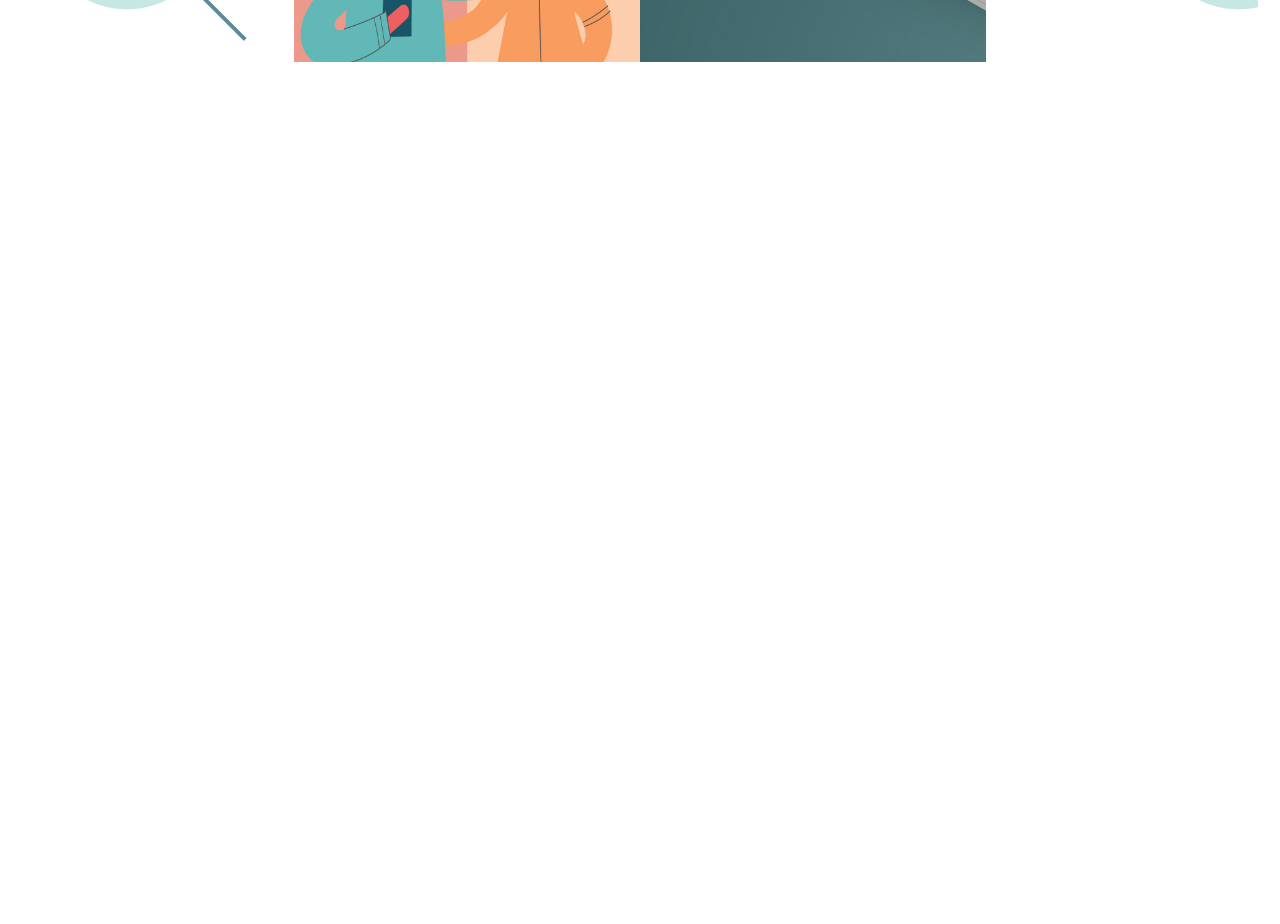
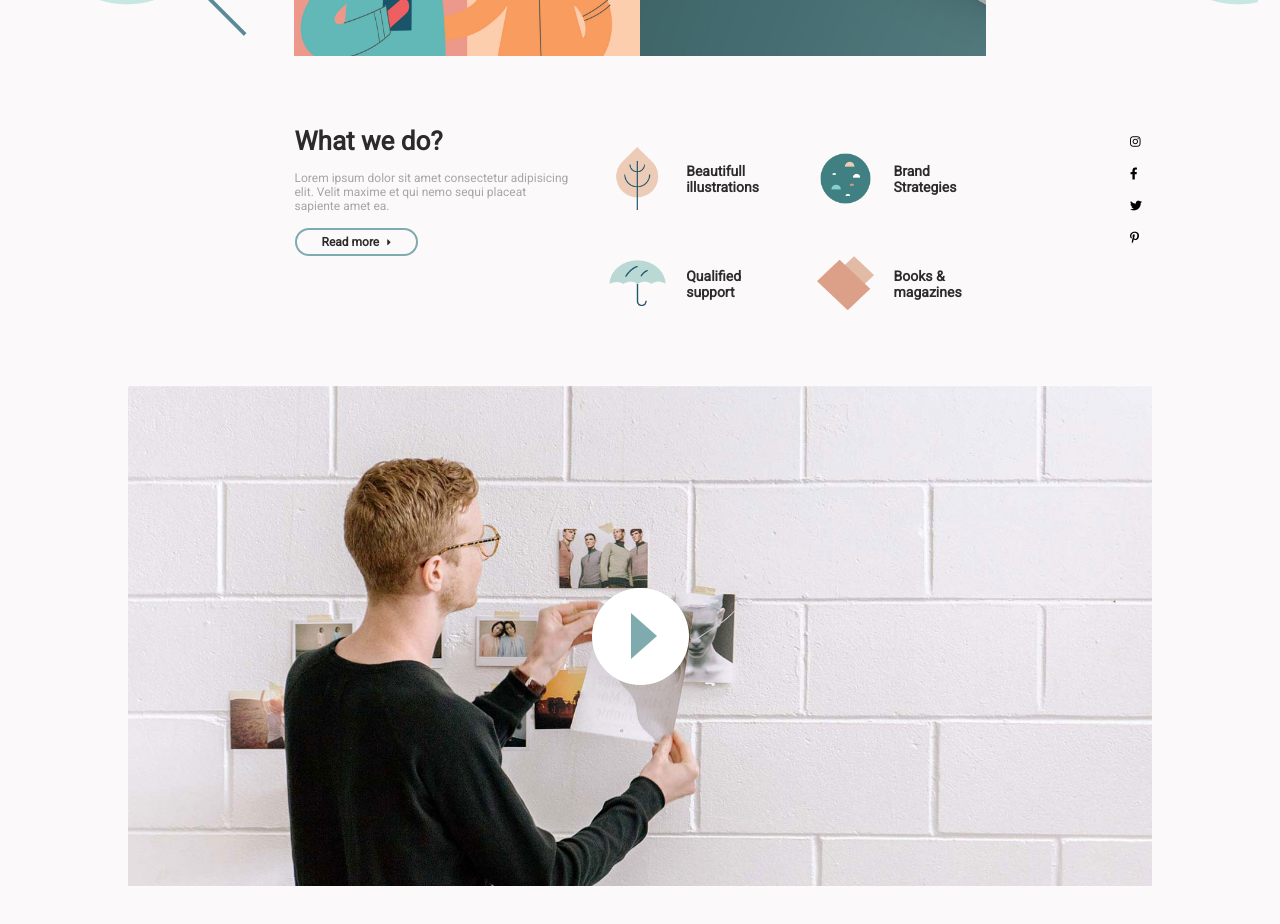
Before and after one commit to andreagorno/proj-html-vuejs, a Vue app: page / in a window 1280 px wide. Shown: the part 1360-2284 px from the top of the page. Before the commit the page ends 1426 px from the top, so only its background shows below. Built offline with nearby package versions, Linux system fonts and the light colour scheme.

Commit message:
added whatwedo section and fontawesome

```diff
--- a/package.json
+++ b/package.json
@@ -8,6 +8,7 @@
     "lint": "vue-cli-service lint"
   },
   "dependencies": {
+    "@fortawesome/fontawesome-free": "^5.15.3",
     "core-js": "^3.6.5",
     "vue": "^2.6.11"
   },
--- a/src/components/Main.vue
+++ b/src/components/Main.vue
@@ -1,18 +1,22 @@
 <template>
     <main>
         <PageIntro />
+
+        <WhatWeDo />
     </main>
 </template>
 
 <script>
 import PageIntro from "./PageIntro.vue";
+import WhatWeDo from "./WhatWeDo.vue";
 
 export default {
     name: "Main",
 
     components: {
         PageIntro,
-    }
+        WhatWeDo
+    },
 }
 </script>
 
--- a/src/components/PageIntro.vue
+++ b/src/components/PageIntro.vue
@@ -17,21 +17,57 @@
             <div class="jumbotron">
                <div class="cube">
                     <img src="../assets/img/port-img-07.jpg" alt="">
+                    <div class="label">
+                        <div>
+                            <h4>Free design</h4>
+                            <h5>Book illustrations</h5>
+                       </div>
+                    </div>
                 </div>
                <div class="cube">
                    <img src="../assets/img/port-img-08.jpg" alt="">
+                   <div class="label">
+                       <div>
+                            <h4>Free design</h4>
+                            <h5>Book illustrations</h5>
+                       </div>
+                    </div>
                 </div>
                <div class="cube">
                     <img src="../assets/img/port-img-09.jpg" alt="">
+                    <div class="label">
+                        <div>
+                            <h4>Free design</h4>
+                            <h5>Book illustrations</h5>
+                       </div>
+                    </div>
                 </div>
                 <div class="cube">
                     <img src="../assets/img/port-img-10.jpg" alt="">
+                    <div class="label">
+                        <div>
+                            <h4>Free design</h4>
+                            <h5>Book illustrations</h5>
+                       </div>
+                    </div>
                 </div>
                <div class="cube">
                     <img src="../assets/img/port-img-11.jpg" alt="">
+                    <div class="label">
+                        <div>
+                            <h4>Free design</h4>
+                            <h5>Book illustrations</h5>
+                       </div>
+                    </div>
                 </div>
                <div class="cube">
                     <img src="../assets/img/port-img-12.jpg" alt="">
+                    <div class="label">
+                        <div>
+                            <h4>Free design</h4>
+                            <h5>Book illustrations</h5>
+                       </div>
+                    </div>
                 </div>
             </div>
 
@@ -69,14 +105,14 @@ export default {
         }
 
         h2 {
-            font-size: 42px;
+            font-size: 40px;
             margin: 40px 40px 40px 20px;
             color: $mainTextColor3;
         }
 
         p {
             font-size: 14px;
-            margin-left: 50px;
+            margin-left: 30px;
             color: $mainTextColor2;
         }
     }
@@ -89,12 +125,49 @@ export default {
         margin-top: 50px;
 
         .cube {
+            position: relative;
             width: 50%;
 
             img {
                 width: 100%;
                 height: 100%;
             }
+
+
+            .label {
+                display: none;
+                flex-direction: column;
+                justify-content: center;
+                align-items: center;
+                position: absolute;
+                top: 0;
+                left: 0;
+                width: 130px;
+                height: 130px;
+                background: linear-gradient(135deg, $bgMainColor1 50%, #F7BCA8 50%);
+
+                div {
+                    margin-top: 40px;
+                    margin-left: 30px;
+                    text-align: center;
+                    transform: rotate(-45deg);
+                    h4 {
+                        font-size: 14px;
+                        color: $mainTextColor4;
+                    }
+                    h5 {
+                        font-size: 12px;
+                        color: $mainTextColor1;
+                        font-weight: 400;
+                    }
+
+
+                }
+            }
+        }
+
+        .cube:hover .label {
+            display: flex;
         }
     }
 </style>
--- /dev/null
+++ b/src/components/WhatWeDo.vue
@@ -0,0 +1,196 @@
+<template>
+    <section>
+        <div class="container">
+            <div class="container-70">
+                <div class="container-40">
+                    <h3>
+                        What we do?
+                    </h3>
+                    <p>
+                        Lorem ipsum dolor sit amet consectetur adipisicing elit. Velit maxime et qui nemo sequi placeat sapiente amet ea.
+                    </p>
+                    <button>
+                        Read more
+                        <i class="fas fa-caret-right"></i>
+                    </button>
+                </div>
+
+                <div class="container-60 ">
+                    <div>
+                        <img src="../assets/img/h2-icon-01.png" alt="tree">
+                        <div>
+                            Beautifull illustrations
+                        </div>
+                    </div>
+                    <div>
+                        <img src="../assets/img/h2-icon-02.png" alt="bush">
+                        <div>
+                            Brand Strategies
+                        </div>
+                    </div>
+                    <div>
+                        <img src="../assets/img/h2-icon-03.png" alt="umbrella">
+                        <div>
+                            Qualified support
+                        </div>
+                    </div>
+                    <div>
+                        <img src="../assets/img/h2-icon-04.png" alt="books">
+                        <div>
+                            Books & magazines
+                        </div>
+                    </div>
+                </div>
+
+            </div>
+            <div class="social-media">
+
+                <a href="#"><i class="fab fa-instagram"></i></a>
+                <a href="#"><i class="fab fa-facebook-f"></i></a>
+                <a href="#"><i class="fab fa-twitter"></i></a>
+                <a href="#"><i class="fab fa-pinterest-p"></i></a>
+
+            </div>
+        <div class="video-player">
+            <img src="../assets/img/main-home-video-button-img-01.png" alt="green-player" class="green-player">
+            <img src="../assets/img/main-home-video-button-img-02.png" alt="red-player" class="red-player">
+        </div>
+        </div>
+    </section>
+</template>
+
+
+
+
+
+<script>
+export default {
+    name: "WhatWeDo",
+}
+</script>
+
+<style lang="scss" scoped>
+    @import "../style/variables.scss";
+
+    .container {
+        position: relative;
+    }
+
+    .container-70 {
+        display: flex;
+        margin-top: 70px;
+        max-width: 691px;
+    }
+
+    .container-40 {
+        h3 {
+            font-size: 26px;
+            color: $mainTextColor4;
+        }
+
+        p {
+            margin: 15px 0;
+            font-size: 12px;
+            color: $mainTextColor2;
+        }
+
+        button {
+            background-color: $bgMainColor1;
+            padding: 5px 25px;
+            border: 2px solid #80ABAE;
+            border-radius: 15px;
+            font-size: 12px;
+            font-weight: bold;
+            color: $mainTextColor4;
+            cursor: pointer;
+
+            i {
+                font-size: 10px;
+                margin-left: 5px;
+            }
+        }
+
+        button:hover {
+            background-color: #80ABAE;
+            color: $bgMainColor1;
+        }
+    }
+
+    .container-60 {
+        display: flex;
+        flex-wrap: wrap;
+
+        div {
+            width: 50%;
+            display: flex;
+            justify-content: center;
+            align-items: center;
+            padding-left: 20px;
+
+            img {
+                height: 60%;
+            }
+
+            div {
+                padding-left: 20px;
+                font-size: 14px;
+                font-weight: bold;
+                color: $mainTextColor4;
+            }
+        }
+
+        & > div:hover {
+            border: 1px solid #EFCA9E;
+            border-radius: 20px;
+            cursor: pointer;
+        }
+    }
+
+    .social-media {
+        position: absolute;
+        top: 0px;
+        right: 10px;
+        display: flex;
+        flex-direction: column;
+
+        i {
+            margin: 10px 0;
+            font-size: 12px;
+            color: black;
+        }
+    }
+
+    .video-player {
+        margin: 50px 0;
+        width: 100%;
+        height: 500px;
+        background-image: url("../assets/img/h2-img-2.jpg");
+        background-size: cover;
+        display: flex;
+        justify-content: center;
+        align-items: center;
+        cursor: pointer;
+
+        img {
+            cursor: pointer;
+        }
+
+        .red-player {
+            display: none;
+        }
+    }
+
+    .video-player:hover {
+
+        .green-player {
+            display: none;
+        }
+
+        .red-player {
+            display: inline-block;
+        }
+    }
+
+
+
+</style>
--- a/src/style/general.scss
+++ b/src/style/general.scss
@@ -1,4 +1,7 @@
 @import url('https://fonts.googleapis.com/css2?family=Roboto&display=swap');
+@import "~@fortawesome/fontawesome-free/css/all.min.css";
+
+@import "./variables.scss";
 
 
 * {
@@ -8,7 +11,30 @@
     font-family: 'Roboto', sans-serif;
 }
 
+body {
+    background-color: $bgMainColor1;
+}
+
 .container {
     width: 80%;
+    max-width: 1235px;
     margin: auto;
 }
+
+.container-70 {
+    width: 70%;
+    margin: auto;
+}
+
+.container-60 {
+    width: 60%;
+    margin: auto;
+}
+
+.container-50 {
+    width: 50%;
+}
+
+.container-40 {
+    width: 40%;
+}
--- a/src/style/variables.scss
+++ b/src/style/variables.scss
@@ -1,3 +1,6 @@
-$mainTextColor1 : #2D2A2B;
+$mainTextColor1 : #6D6E71;
 $mainTextColor2 : #A6A6A6;
 $mainTextColor3 : #000000;
+$mainTextColor4 : #2D2A2B;
+
+$bgMainColor1 : #FBF9F9;
```
Also changed, not shown: 1 other file (tests, documents, lock files or other folders).
